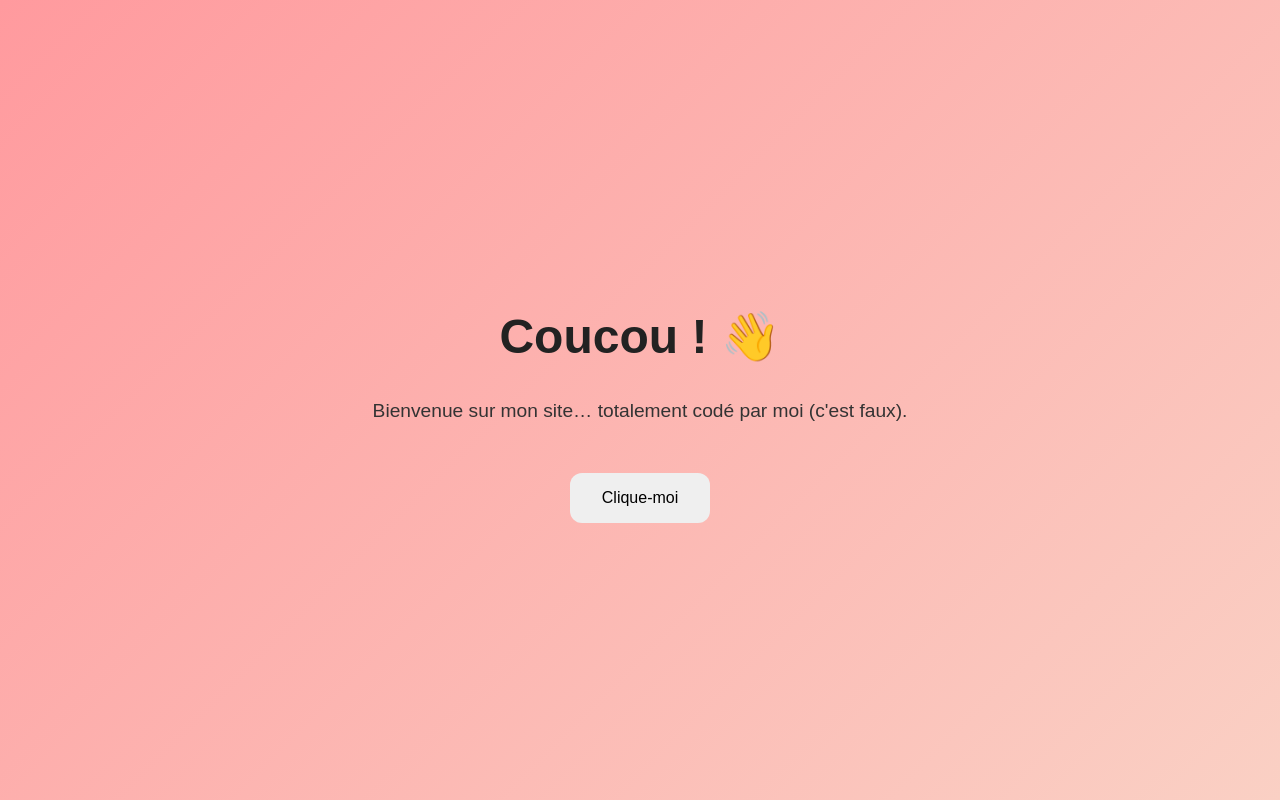
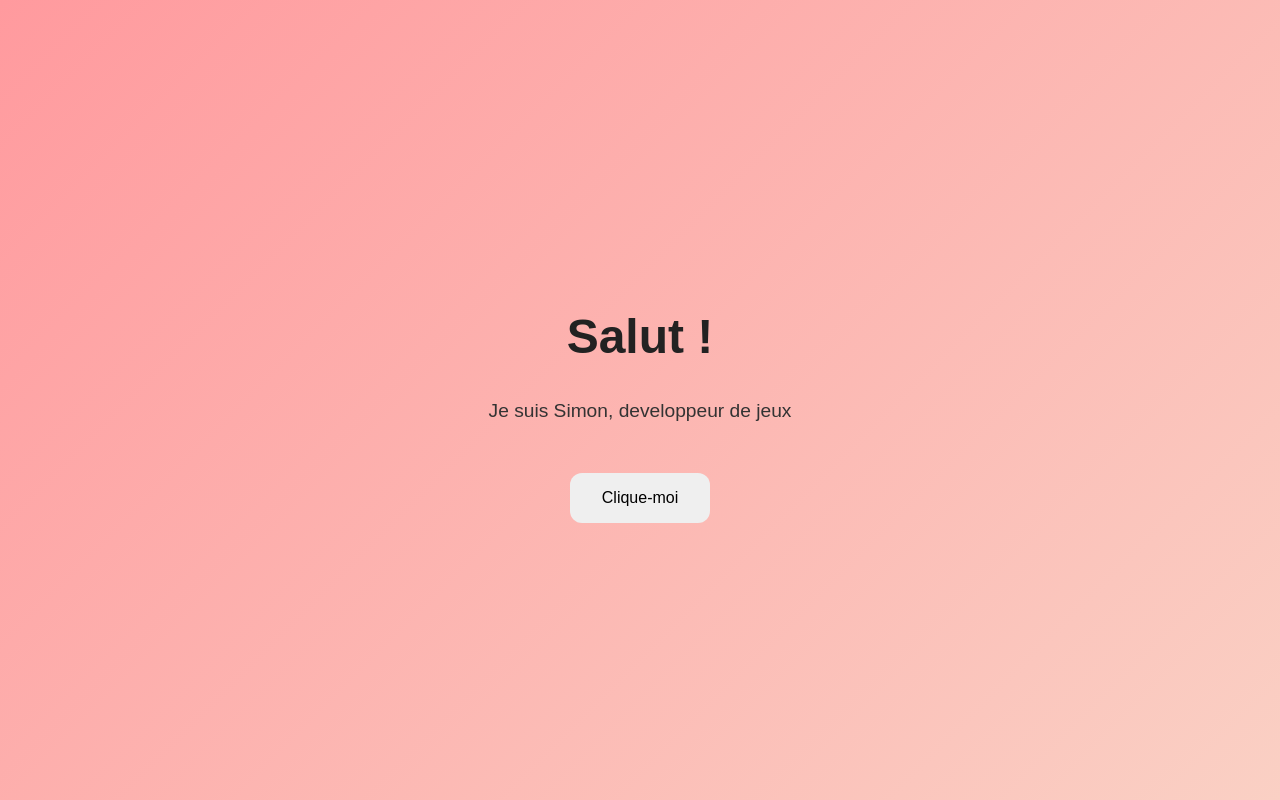
Before and after one commit to Inatyxx/WebSite, a plain HTML site: page index.html in a window 1280 px wide. Drawn offline with Linux system fonts and the light colour scheme.

Commit message:
Update index.html

```diff
--- a/index.html
+++ b/index.html
@@ -40,8 +40,8 @@
   </style>
 </head>
 <body>
-  <h1>Coucou ! 👋</h1>
-  <p>Bienvenue sur mon site… totalement codé par moi (c'est faux).</p>
+  <h1>Salut !</h1>
+  <p>Je suis Simon, developpeur de jeux</p>
   <button class="button" onclick="alert('Bruh… ça marche vraiment !')">Clique-moi</button>
 </body>
 </html>
```
